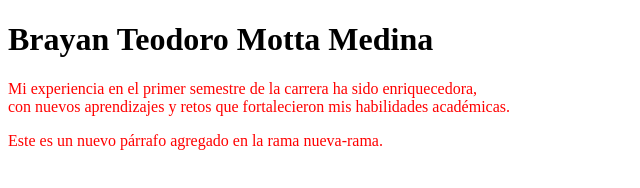
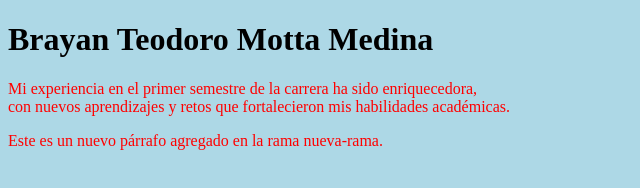
Before and after one commit to bmotta1506/Laboratorio2IDWeb, a plain HTML site: page index.html in a window 1280 px wide. Shown: the whole page, without its empty margins (0-640 px from the left). Drawn offline with Linux system fonts and the light colour scheme.

Commit message:
Segundo commit en nueva-rama: modificado styles.css

```diff
--- a/styles.css
+++ b/styles.css
@@ -1,3 +1,6 @@
 p{
     color:red;
 }
+body {
+    background-color: lightblue;
+}
```
